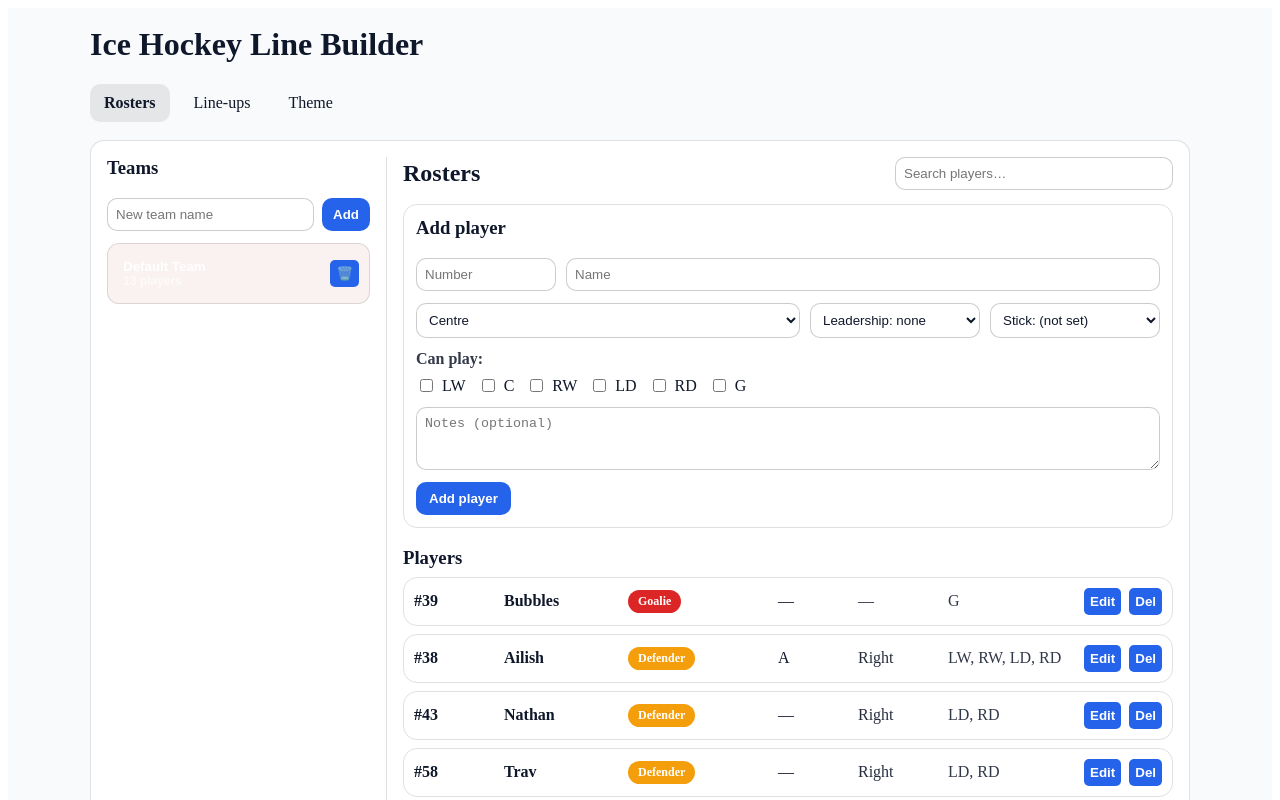
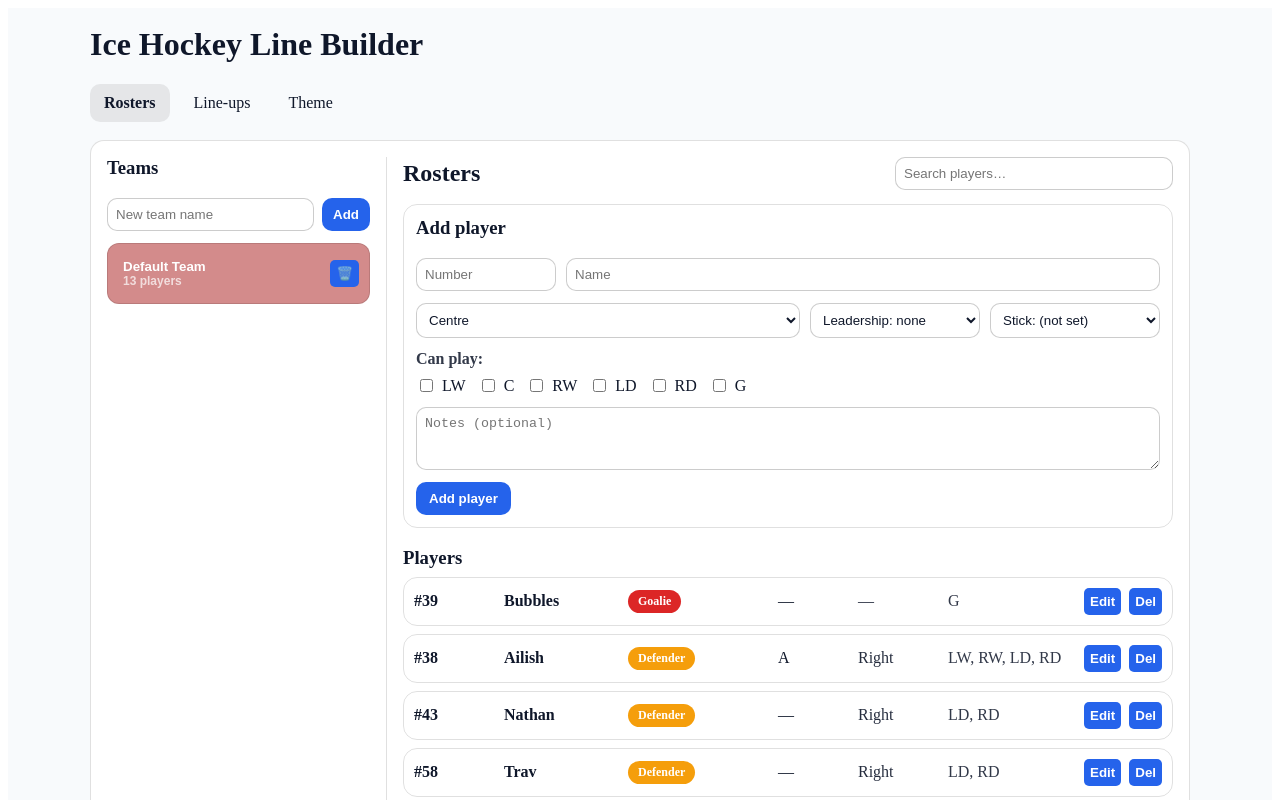
Before and after one commit to Newik83CZ/IceHockeyLineBuilder, a React (Vite) app: page / in a window 1280 px wide. Shown: the top 800 px of the page. Built offline with nearby package versions, Linux system fonts and the light colour scheme.

Commit message:
Color again

```diff
--- a/src/pages/Rosters.jsx
+++ b/src/pages/Rosters.jsx
@@ -181,7 +181,7 @@ export default function Rosters({ data, setData }) {
                 padding: 10,
                 borderRadius: 12,
                 border: "1px solid rgba(0,0,0,0.12)",
-                background: t.id === data.activeTeamId ? "rgba(168, 25, 25, 0.06)" : "transparent",
+                background: t.id === data.activeTeamId ? "rgba(168, 25, 25, 0.50)" : "transparent",
               }}
             >
               <button
```
